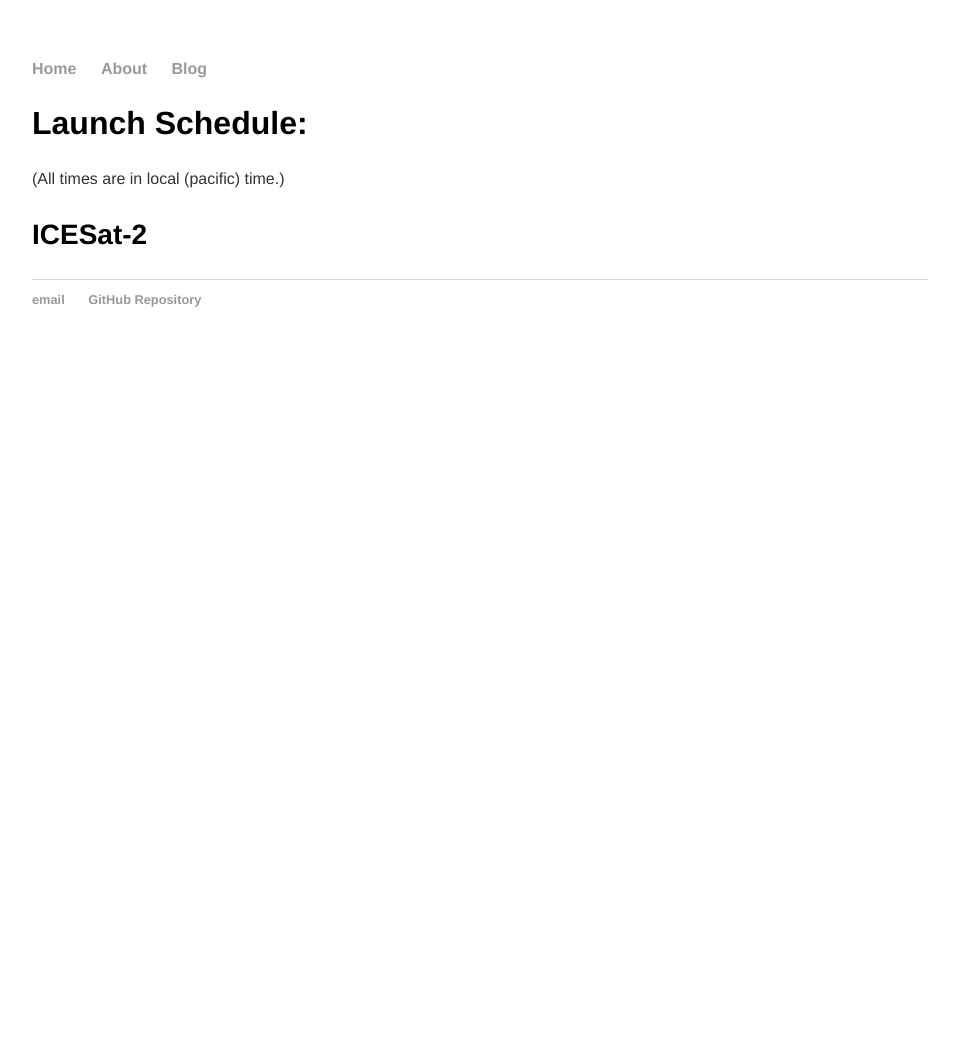
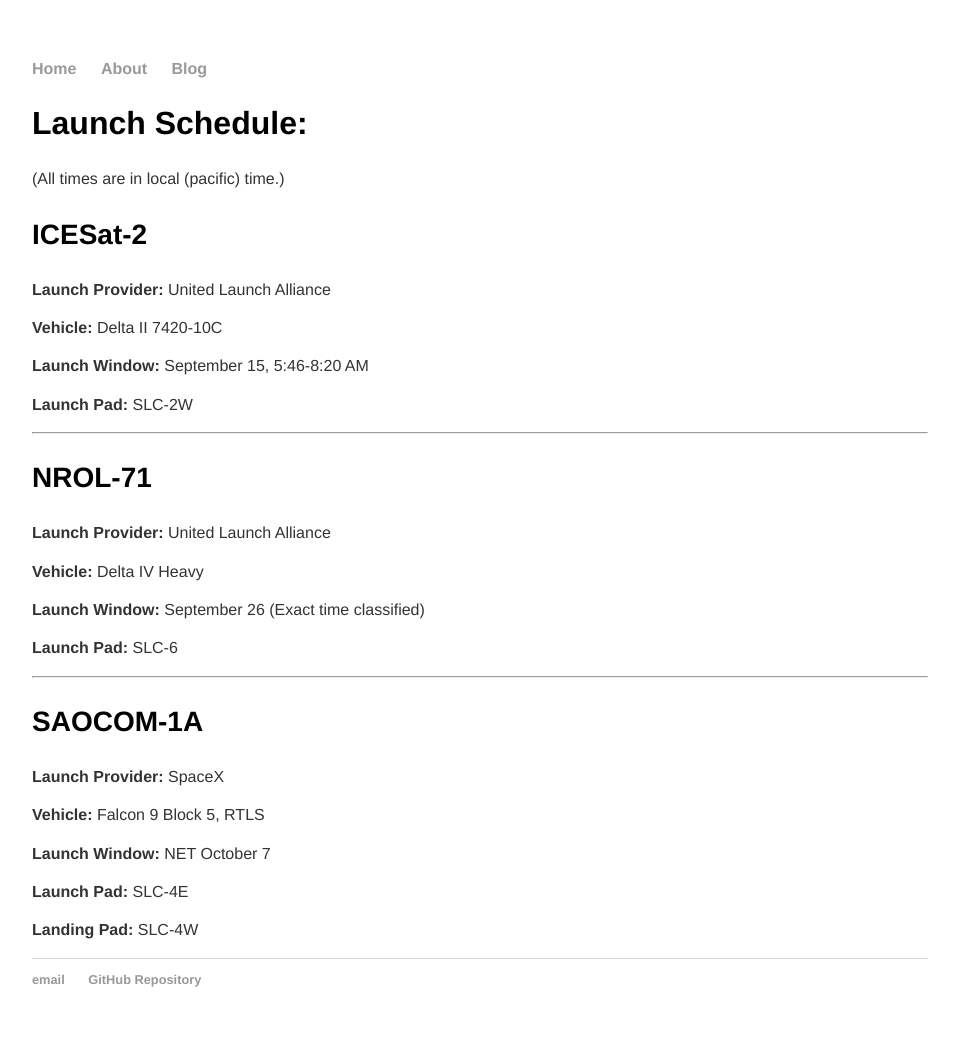
Before and after one commit to CST-100/Launchrats-West-Coast, a Jekyll site: the page built from _posts/2018-09-07-Launch Schedule.md, in a window 1280 px wide. Shown: the whole page, without its empty margins (160-1119 px from the left). Built offline with Jekyll 4.4.1, drawn with Linux system fonts in a browser that asks for light colours; our own code applies the rules of GitHub Pages for plain Markdown files; before the commit the page ends 900 px from its top, so only the background shows below that.

Commit message:
Update 2018-09-07-Launch Schedule.md

```diff
--- a/_posts/2018-09-07-Launch Schedule.md
+++ b/_posts/2018-09-07-Launch Schedule.md
@@ -2,3 +2,36 @@
 (All times are in local (pacific) time.)
 
 ### ICESat-2
+**Launch Provider:** United Launch Alliance
+
+**Vehicle:** Delta II 7420-10C
+
+**Launch Window:** September 15, 5:46-8:20 AM
+
+**Launch Pad:** SLC-2W
+
+---
+
+### NROL-71
+
+**Launch Provider:** United Launch Alliance
+
+**Vehicle:** Delta IV Heavy
+
+**Launch Window:** September 26 (Exact time classified)
+
+**Launch Pad:** SLC-6
+
+---
+
+### SAOCOM-1A
+
+**Launch Provider:** SpaceX
+
+**Vehicle:** Falcon 9 Block 5, RTLS
+
+**Launch Window:** NET October 7
+
+**Launch Pad:** SLC-4E
+
+**Landing Pad:** SLC-4W
```
